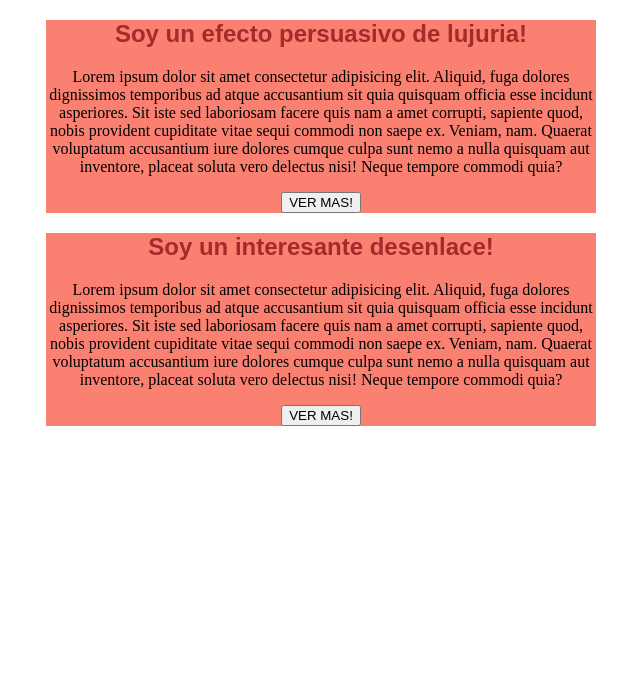
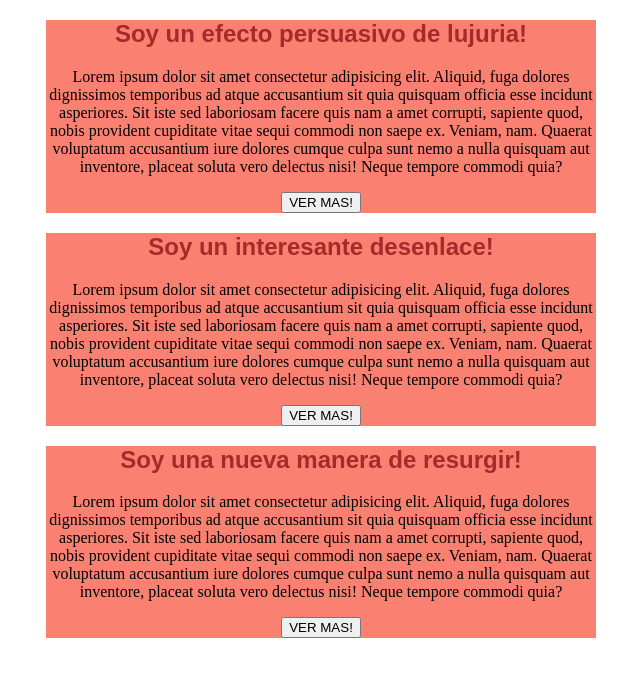
Before and after one commit to MartinBorda2/primer-repositorio, a plain HTML site: page index.html in a window 1280 px wide. Shown: the whole page, without its empty margins (319-959 px from the left). Drawn offline with Linux system fonts and the light colour scheme.

Commit message:
agregue otra rama

```diff
--- a/index.html
+++ b/index.html
@@ -19,6 +19,11 @@
             <p>Lorem ipsum dolor sit amet consectetur adipisicing elit. Aliquid, fuga dolores dignissimos temporibus ad atque accusantium sit quia quisquam officia esse incidunt asperiores. Sit iste sed laboriosam facere quis nam a amet corrupti, sapiente quod, nobis provident cupiditate vitae sequi commodi non saepe ex. Veniam, nam. Quaerat voluptatum accusantium iure dolores cumque culpa sunt nemo a nulla quisquam aut inventore, placeat soluta vero delectus nisi! Neque tempore commodi quia?</p>
             <button>VER MAS!</button>
         </div>
+        <div class="texto-centrado">
+            <h2>Soy una nueva manera de resurgir!</h2>
+            <p>Lorem ipsum dolor sit amet consectetur adipisicing elit. Aliquid, fuga dolores dignissimos temporibus ad atque accusantium sit quia quisquam officia esse incidunt asperiores. Sit iste sed laboriosam facere quis nam a amet corrupti, sapiente quod, nobis provident cupiditate vitae sequi commodi non saepe ex. Veniam, nam. Quaerat voluptatum accusantium iure dolores cumque culpa sunt nemo a nulla quisquam aut inventore, placeat soluta vero delectus nisi! Neque tempore commodi quia?</p>
+            <button>VER MAS!</button>
+        </div>
     </main>
 
 </body>
```
